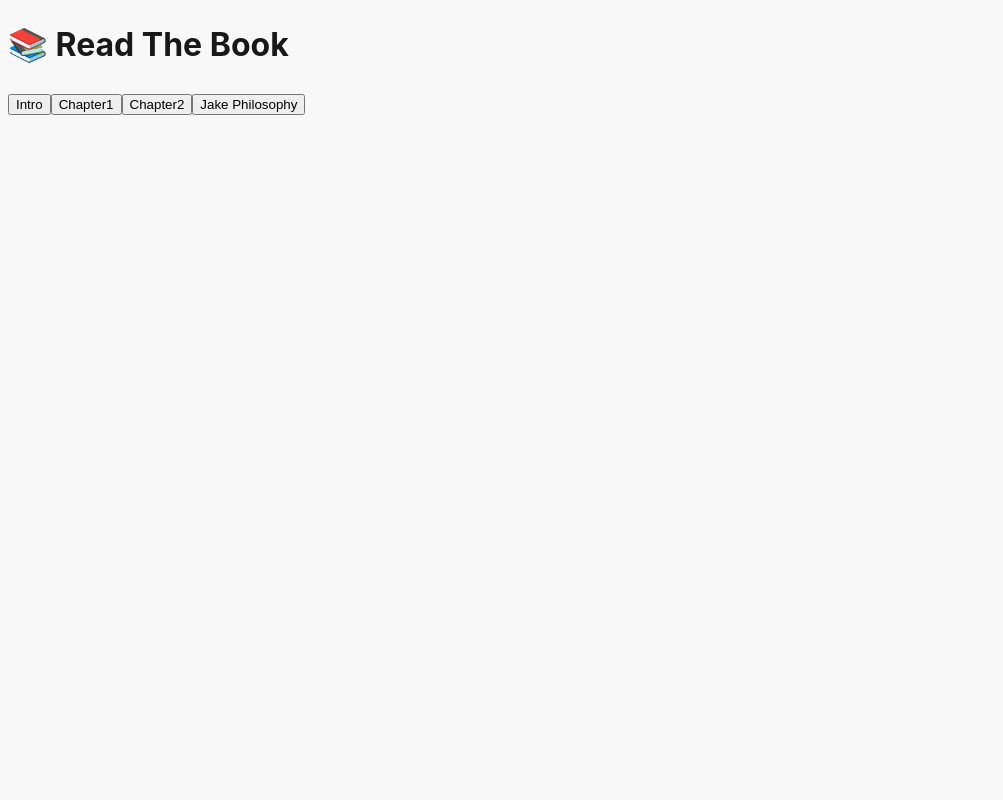
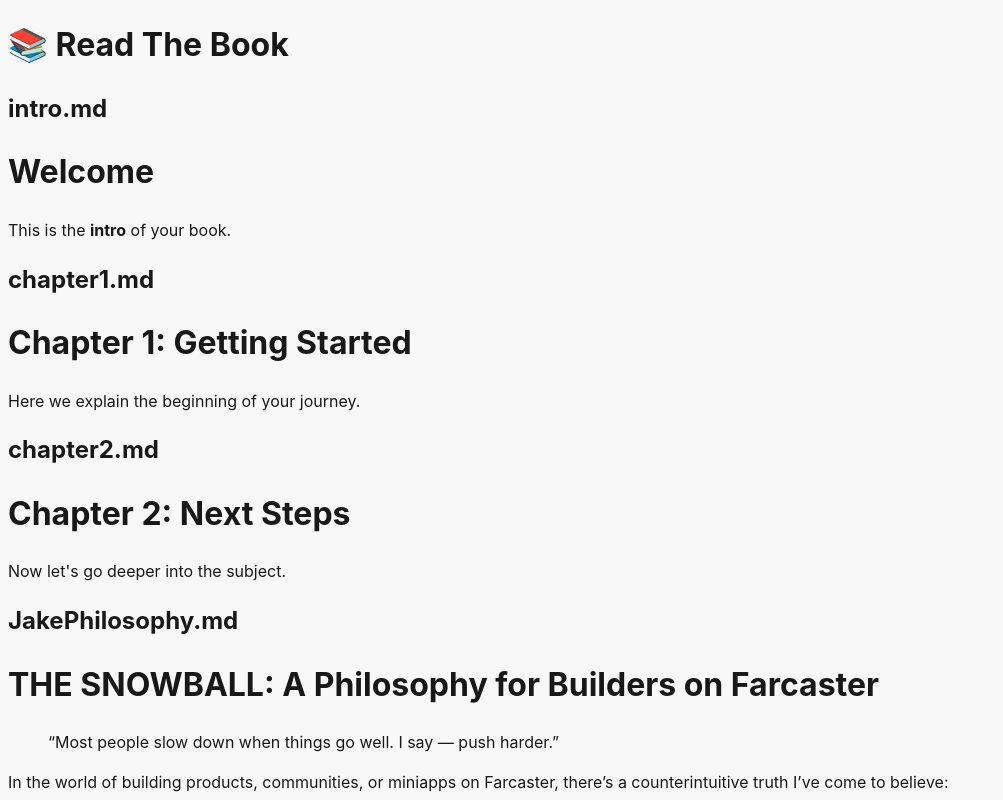
Before and after one commit to K1mc4n/ReadTheBook, a React (Vite) app: page / in a window 1280 px wide. Shown: the top 800 px of the page, without its empty margins (0-1003 px from the left). Built offline with nearby package versions, Linux system fonts and the light colour scheme; what @farcaster/frame-wagmi-connector, wagmi would draw is missing.

Commit message:
Update App.tsx

```diff
--- a/src/App.tsx
+++ b/src/App.tsx
@@ -1,52 +1,37 @@
-import { useEffect, useState } from 'react';
+import React, { useEffect, useState } from 'react';
 import ReactMarkdown from 'react-markdown';
 
-const fileNames = ['intro.md', 'chapter1.md', 'chapter2.md', 'JakePhilosophy.md'];
-
 function App() {
-  const [selectedFile, setSelectedFile] = useState<string | null>(null);
-  const [markdown, setMarkdown] = useState<string>('');
+  const [files, setFiles] = useState<string[]>([]);
+  const [markdownContent, setMarkdownContent] = useState<Record<string, string>>({});
 
   useEffect(() => {
-    if (selectedFile) {
-      fetch(`/content/${selectedFile}`)
-        .then((res) => res.text())
-        .then(setMarkdown);
-    }
-  }, [selectedFile]);
+    // ✅ Set judul tab browser di sini
+    document.title = "📚 Farcaster Story";
+
+    const fileNames = ['intro.md', 'chapter1.md', 'chapter2.md', 'JakePhilosophy.md'];
+    setFiles(fileNames);
+
+    fileNames.forEach((file) => {
+      fetch(`/content/${file}`)
+        .then(res => res.text())
+        .then(text => {
+          setMarkdownContent(prev => ({ ...prev, [file]: text }));
+        });
+    });
+  }, []);
 
   return (
-    <div className="min-h-screen bg-gray-50 text-gray-800 font-sans px-4 py-8 max-w-4xl mx-auto">
-      <h1 className="text-3xl font-bold mb-6 text-center">📚 Read The Book</h1>
-
-      {/* Daftar Bab */}
-      <div className="flex flex-wrap gap-3 mb-6 justify-center">
-        {fileNames.map((file) => (
-          <button
-            key={file}
-            onClick={() => setSelectedFile(file)}
-            className={`px-4 py-2 rounded border ${
-              selectedFile === file ? 'bg-blue-600 text-white' : 'bg-white text-blue-600 border-blue-600'
-            } hover:bg-blue-500 hover:text-white transition`}
-          >
-            {formatTitle(file)}
-          </button>
-        ))}
-      </div>
-
-      {/* Konten Markdown */}
-      {selectedFile && (
-        <div className="prose prose-lg bg-white p-6 rounded shadow">
-          <ReactMarkdown>{markdown}</ReactMarkdown>
+    <div className="p-4">
+      <h1 className="text-2xl font-bold mb-4">📚 Read The Book</h1>
+      {files.map(file => (
+        <div key={file} className="mb-8">
+          <h2 className="text-xl font-semibold">{file}</h2>
+          <ReactMarkdown>{markdownContent[file]}</ReactMarkdown>
         </div>
-      )}
+      ))}
     </div>
   );
 }
 
-function formatTitle(file: string) {
-  const name = file.replace('.md', '');
-  return name.charAt(0).toUpperCase() + name.slice(1).replace(/([A-Z])/g, ' $1');
-}
-
 export default App;
```
